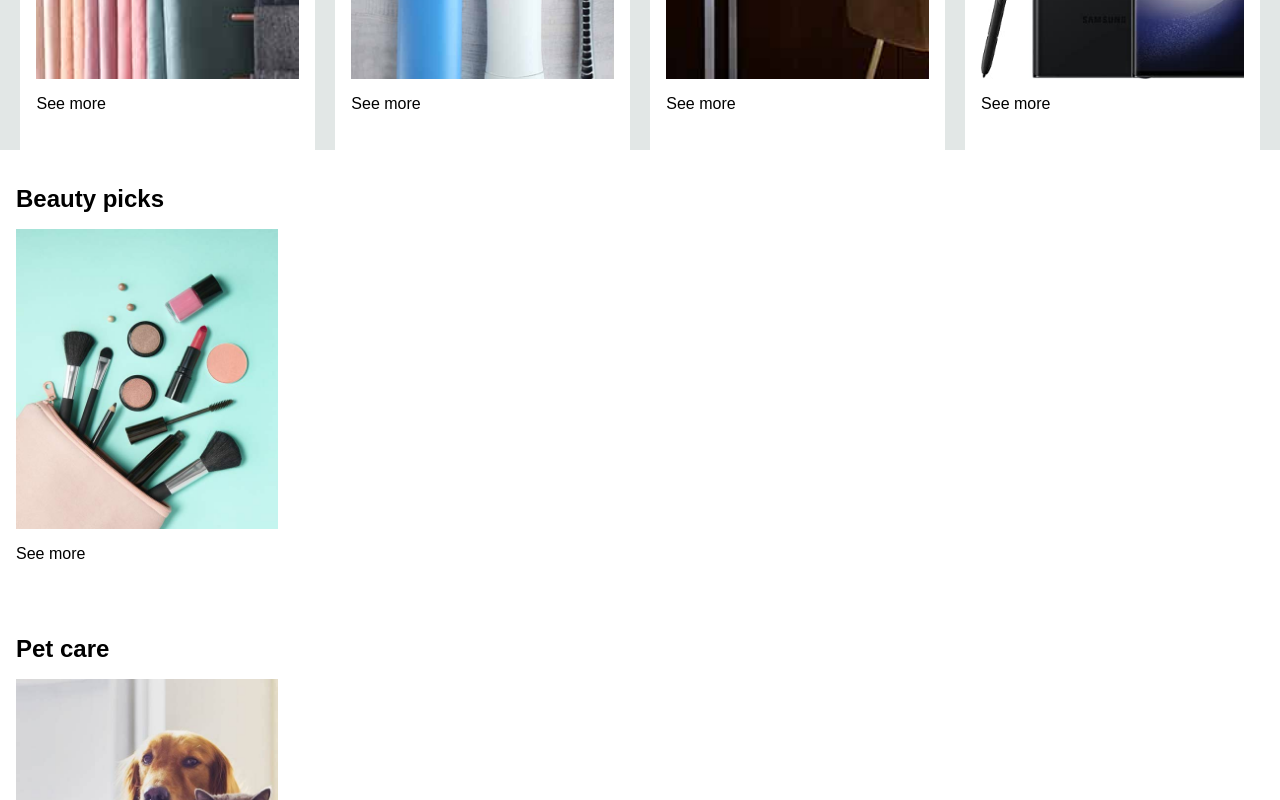
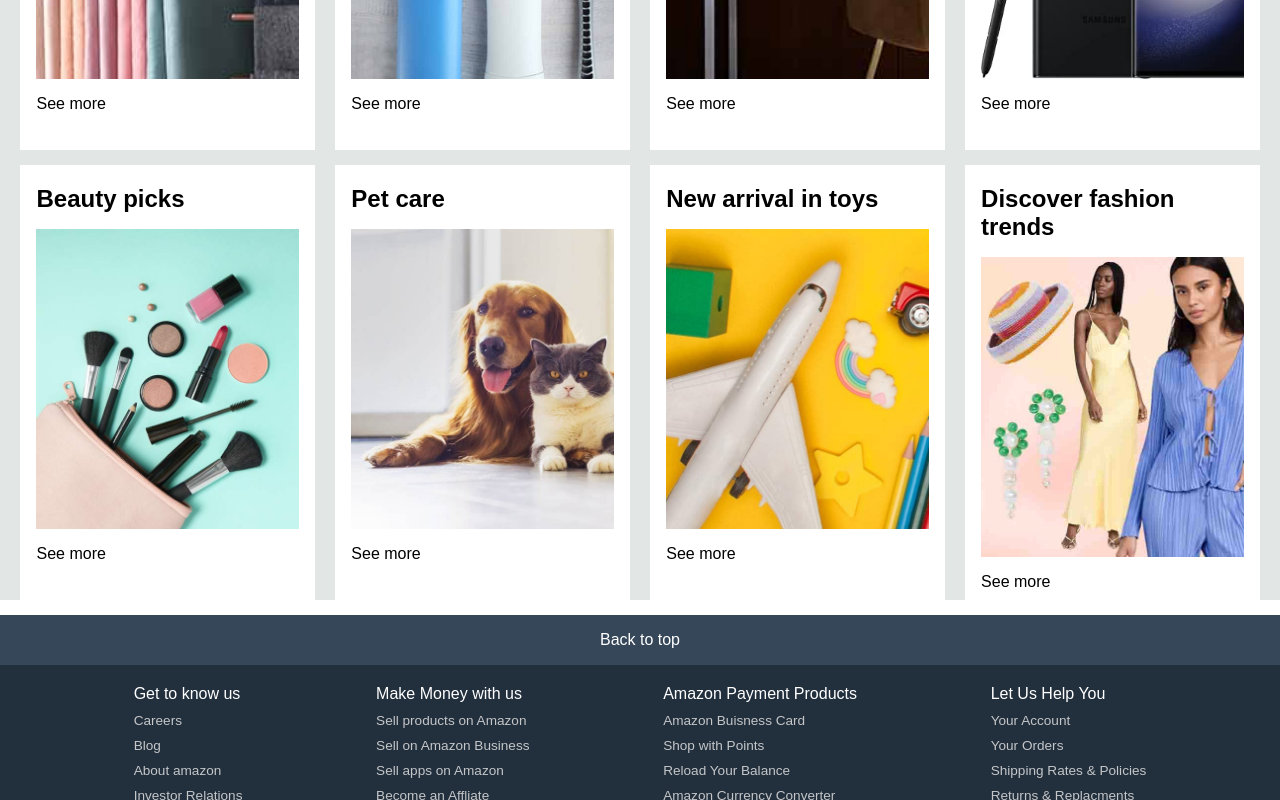
Before and after one commit to Vraj27052006/amazon-clone, a plain HTML site: page index.html in a window 1280 px wide. Shown: the part 720-1520 px from the top of the page. Drawn offline with Linux system fonts and the light colour scheme.

Commit message:
Update index.html

```diff
--- a/index.html
+++ b/index.html
@@ -41,7 +41,6 @@
       <div class="nav-cart border">
       <i class="fa-solid fa-cart-shopping"></i>
         Cart
-      </div>
       </div>
 </div>
 <div class="panel">
@@ -98,7 +97,7 @@
      </div>
   </div>
 </div>
-<div class="soap-section">
+<div class="purchase-section">
 <div class="box">
     <div class="box-content">
      <h2>Beauty picks</h2>
```
